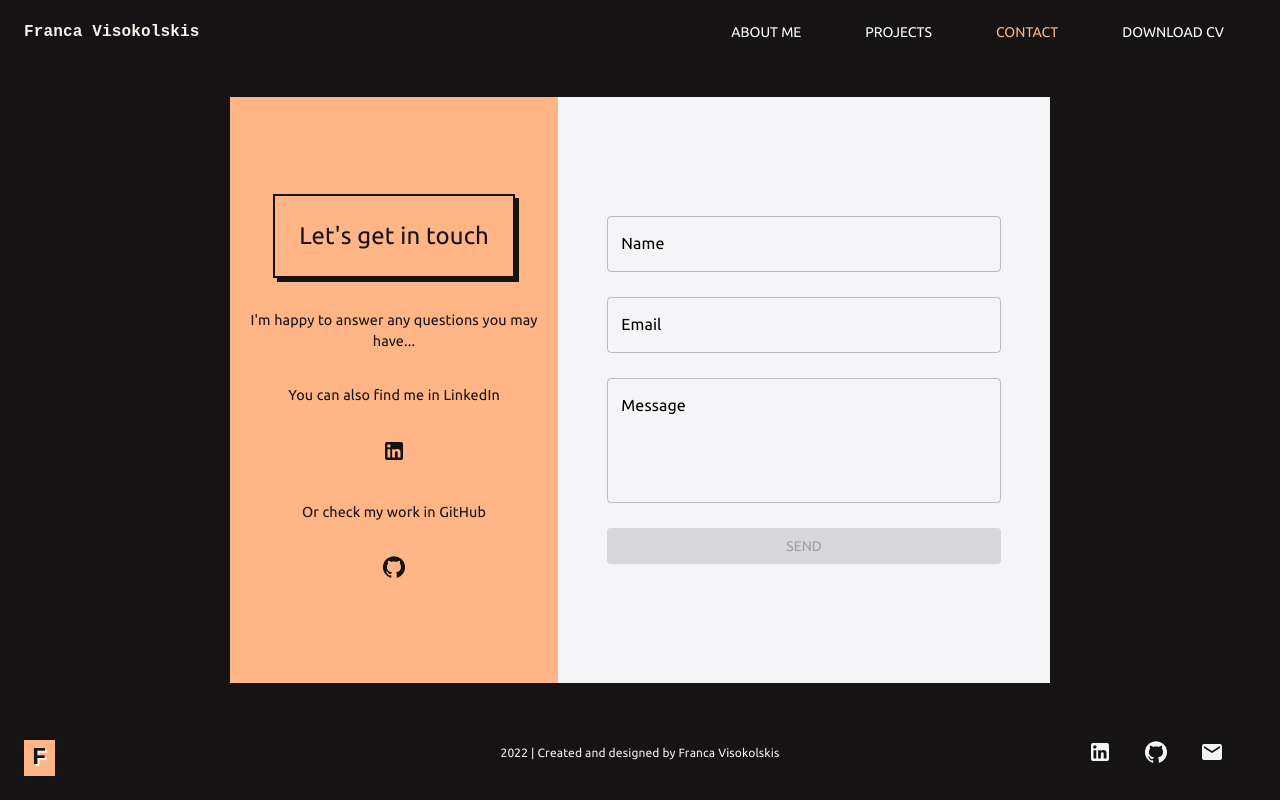
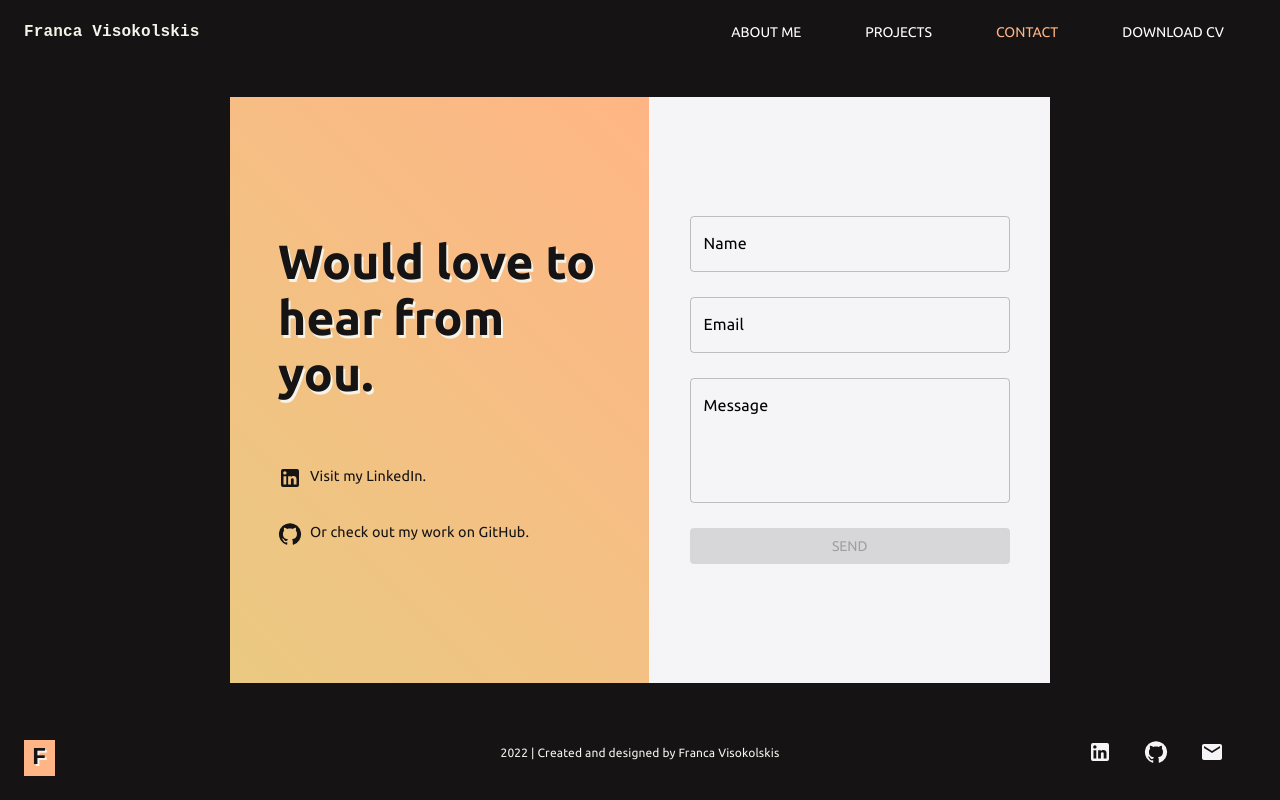
Before and after one commit to francavisok/portfolio, a React (Create React App) app: page /contact in a window 1280 px wide. Built offline with nearby package versions, Linux system fonts and the light colour scheme.

Commit message:
contact new style and responsive

```diff
--- a/src/Components/Contact.jsx
+++ b/src/Components/Contact.jsx
@@ -1,11 +1,20 @@
-import React, { useState, useEffect } from "react";
-import { Box, Stack } from "@mui/system";
-import { Typography } from "@mui/material";
-import useMediaQuery from "@mui/material/useMediaQuery";
 import GitHubIcon from "@mui/icons-material/GitHub";
 import LinkedInIcon from "@mui/icons-material/LinkedIn";
+import { Typography } from "@mui/material";
+import Fade from "@mui/material/Fade";
+import useMediaQuery from "@mui/material/useMediaQuery";
+import { Box, Stack, keyframes } from "@mui/system";
+import React, { useEffect, useState } from "react";
 import ContactForm from "../Commons/ContactForm";
-import Fade from "@mui/material/Fade";
+
+const move = keyframes`
+0% {
+  backgroun-position: left;
+}
+100% {
+  background-position: right;
+}
+`;
 
 const Contact = () => {
   const isNotSmallerScreen = useMediaQuery("(min-width:900px)");
@@ -27,7 +36,6 @@ const Contact = () => {
       >
         <Stack
           direction={isNotSmallerScreen ? "row" : "column"}
-          width={isNotSmallerScreen ? "65%" : "90%"}
           maxWidth="820px"
           height={isNotSmallerScreen ? "90%" : "auto"}
           sx={{
@@ -38,65 +46,72 @@ const Contact = () => {
             height={isNotSmallerScreen ? "100%" : "25%"}
             minWidth={isNotSmallerScreen ? "40%" : "100%"}
             sx={{
-              padding: 2,
-              textAlign: "center",
+              paddingY: isNotSmallerScreen ? 2 : 4,
+              paddingX: 6,
               rowGap: 4,
-              backgroundColor: "#FFB585",
               display: "flex",
               flexDirection: "column",
-              alignItems: "center",
+              alignItems: isNotSmallerScreen ? "flex-start" : "center",
               justifyContent: "center",
+              background: "linear-gradient(45deg, #D0E37F, #FFB585)",
+              backgroundSize: "400%",
+              animation: `${move} 5s infinite alternate`,
             }}
           >
             <Typography
-              variant="h5"
+              variant={isNotSmallerScreen ? "h3" : "h4"}
               sx={{
                 color: "#151314",
-                border: "2px solid #151314",
-                padding: 3,
-                boxShadow: "4px 4px 0 #151314",
+                marginBottom: isNotSmallerScreen ? 4 : 0,
+                fontWeight: "700",
+                textShadow: "2px 3px #F5F4EB",
+                // textAlign:'start',
               }}
             >
-              Let's get in touch
+              Would love to hear from you.
             </Typography>
             {isNotSmallerScreen && (
               <>
-                <Typography sx={{ fontSize: "0.90rem", color: "#151314" }}>
-                  I'm happy to answer any questions you may have...
-                </Typography>
-                <Typography sx={{ fontSize: "0.90rem", color: "#151314" }}>
-                  You can also find me in LinkedIn
-                </Typography>
                 <Box
                   component="a"
                   href="https://www.linkedin.com/in/franca-visokolskis/"
                   target="_blank"
-                  sx={{ textDecoration: "none", color: "#f5f5f7" }}
+                  sx={{
+                    textDecoration: "none",
+                    color: "#f5f5f7",
+                    display: "flex",
+                    gap: 1,
+                  }}
                 >
                   <LinkedInIcon
                     sx={{
                       color: "#151314",
-                      transition: "0.3s",
-                      ":hover": { fontSize: "2rem", transition: "0.3s" },
                     }}
                   />
+                  <Typography sx={{ fontSize: "0.90rem", color: "#151314" }}>
+                    Visit my LinkedIn.
+                  </Typography>
                 </Box>
-                <Typography sx={{ fontSize: "0.90rem", color: "#151314" }}>
-                  Or check my work in GitHub
-                </Typography>
+
                 <Box
                   component="a"
                   href="https://github.com/francavisok"
                   target="_blank"
-                  sx={{ textDecoration: "none", color: "#f5f5f7" }}
+                  sx={{
+                    textDecoration: "none",
+                    color: "#f5f5f7",
+                    display: "flex",
+                    gap: 1,
+                  }}
                 >
                   <GitHubIcon
                     sx={{
                       color: "#151314",
-                      transition: "0.3s" ,
-                      ":hover": { fontSize: "2rem", transition: "0.3s" },
                     }}
                   />
+                  <Typography sx={{ fontSize: "0.90rem", color: "#151314" }}>
+                    Or check out my work on GitHub.
+                  </Typography>
                 </Box>
               </>
             )}
```
